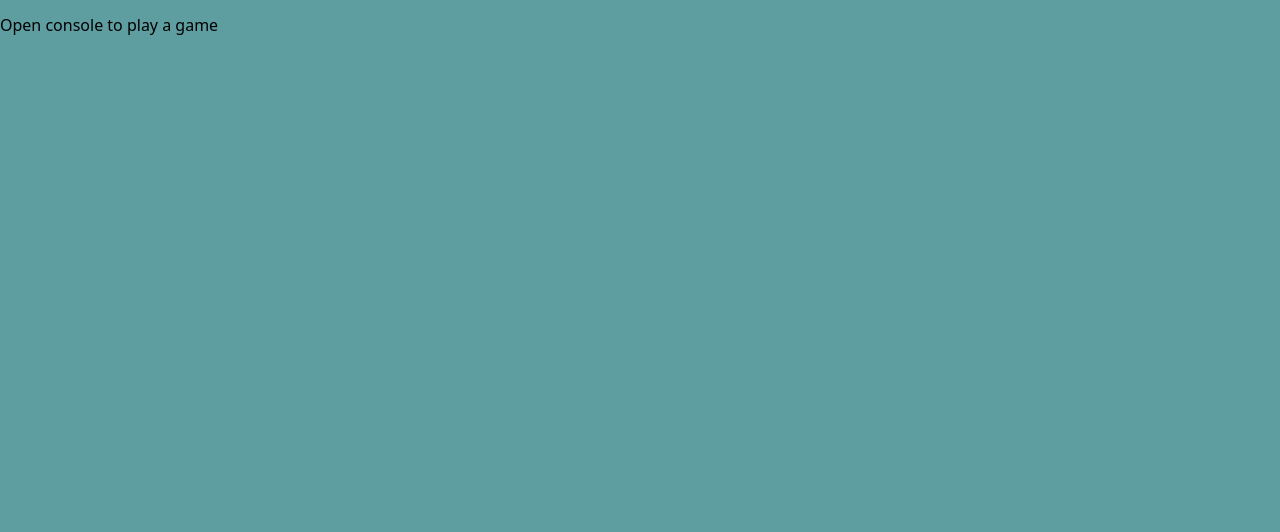
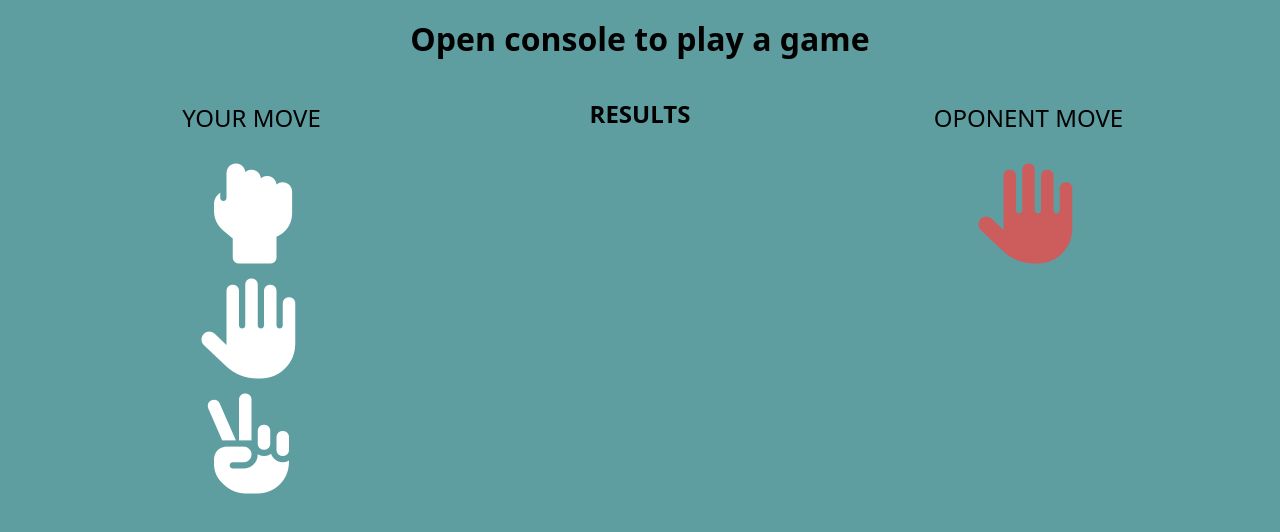
Before and after one commit to Artis-Dev/rock-paper-scissors, a plain HTML site: page index.html in a window 1280 px wide. Drawn offline with Linux system fonts and the light colour scheme.

Commit message:
Add basic UI design

```diff
--- a/app.js
+++ b/app.js
@@ -49,7 +49,7 @@ function game() {
 
     if(roundResult === 'win') {
       winScore++;
-      console.log('You win a round :)');
+      console.log('You won a round :)');
     } else if(roundResult === 'loose') {
       looseScore++;
       console.log('You loose a round :(');
@@ -60,7 +60,7 @@ function game() {
   }
 
   if (winScore > looseScore) {
-    finalResult = 'YOU WIN!';
+    finalResult = 'YOU WON!';
   } else if (winScore < looseScore) {
     finalResult = 'YOU LOOSE';
   } else {
--- a/css/styles.css
+++ b/css/styles.css
@@ -1,3 +1,50 @@
 body {
   background-color: cadetblue;
 }
+
+.main-container {
+  width: 1240px;
+  margin: 0 auto;
+}
+
+.heading {
+  text-align: center;
+}
+
+.arena {
+  display: flex;
+  justify-content: space-around;
+}
+
+.title {
+  font-size: 24px;
+  text-align: center;
+}
+
+.choose {
+  font-size: 100px;
+  display: flex;
+  flex-direction: column;
+  width: 250px;
+}
+
+.chooses {
+  display: inline-flex;
+  flex-direction: column;
+  justify-content: center;
+  align-items: center;
+}
+
+.chooses a {
+  color: white;
+  transition: all .2s;
+}
+
+.chooses a:hover {
+  color: indianred;
+  transition: all .2s;
+}
+
+.npc a {
+  color: indianred;
+}
--- a/index.html
+++ b/index.html
@@ -6,11 +6,37 @@
   <title>Rock Paper Scissors</title>
   <link rel="stylesheet" href="css/modern-normalize.css">
   <link rel="stylesheet" href="css/styles.css">
+  <script src="https://kit.fontawesome.com/d6d31e90c1.js" crossorigin="anonymous"></script>
+  </head>
 </head>
 <body>
 
-  <p>Open console to play a game</p>
+  <main class="main-container">
+    <h1 class="heading">Open console to play a game</h1>
 
+    <div class="arena">
+
+      <div class="choose">
+        <p class="title">YOUR MOVE</p>
+        <div class="chooses">
+          <a href="#"><i class="fas fa-hand-rock"></i></a>
+          <a href="#"><i class="fas fa-hand-paper"></i></a>
+          <a href="#"><i class="fas fa-hand-peace"></i></a>
+        </div>
+      </div>
+
+      <div class="results">
+        <h2 class="heading">RESULTS</h2>
+      </div>
+
+      <div class="choose">
+        <p class="title">OPONENT MOVE</p>
+        <div class="chooses npc">
+          <a href="#"><i class="fas fa-hand-paper"></i></a>
+        </div>
+      </div>
+    </div>
+  </main>
 
 
   <script src="app.js"></script>
```
